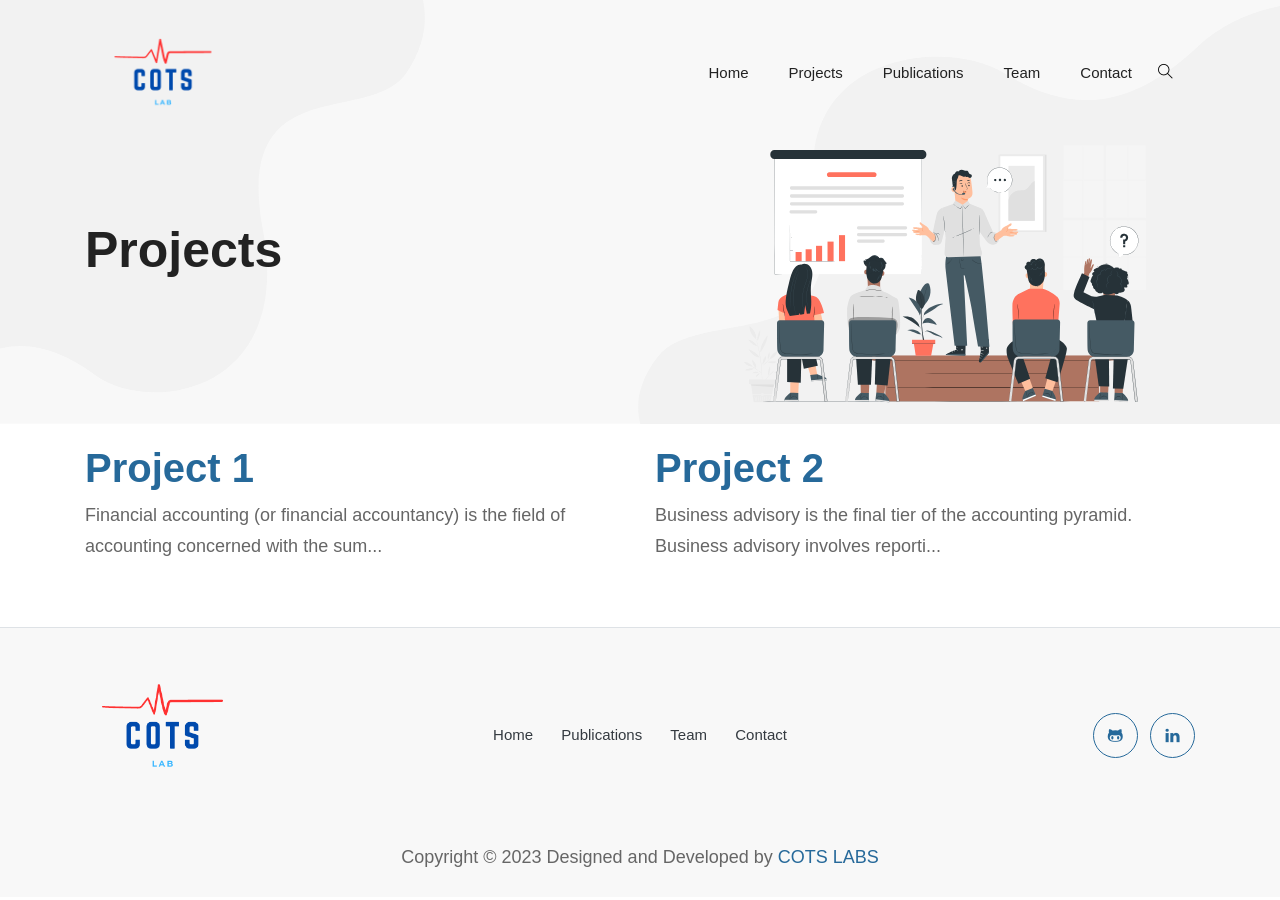
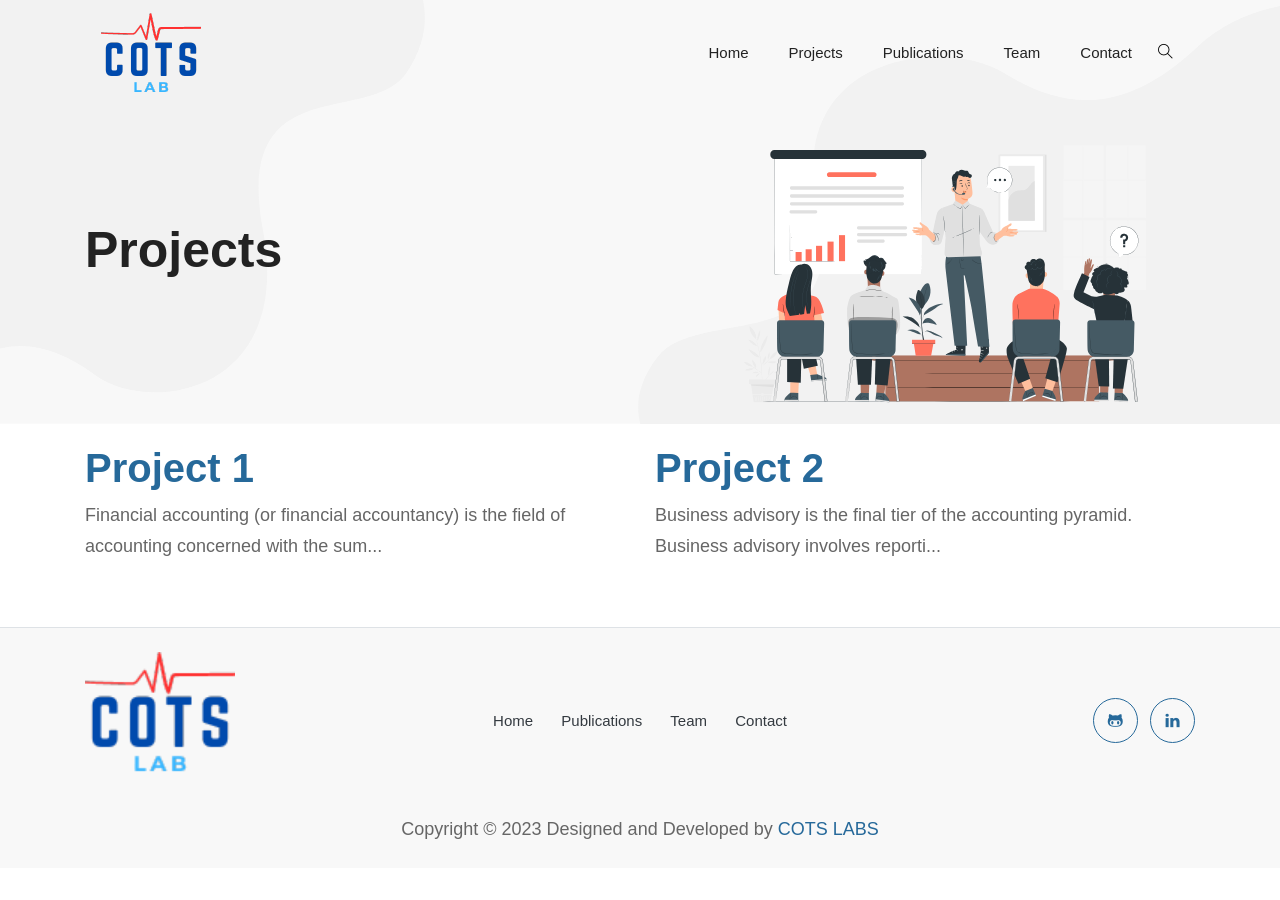
Before and after one commit to cots-lab/new-cots-website, a Jekyll site: the page built from _pages/projects.md, in a window 1280 px wide. Built offline with Jekyll 4.4.1, drawn with Linux system fonts in a browser that asks for light colours; nearby versions of some CDN libraries; some web fonts are replaced.

Commit message:
adding the logo image

```diff
--- a/_data/parameters.yml
+++ b/_data/parameters.yml
@@ -30,7 +30,7 @@ menu:
 ######################### Default Parameters ###########################
 
 # logo
-logo: "/assets/images/RedLogo.png"
+logo: "/assets/images/COTSLOGO.png"
 # meta data
 author: "Themefisher"
 description: "This is meta description"
--- a/_includes/header.html
+++ b/_includes/header.html
@@ -3,7 +3,7 @@
   <div class="container">
     <!-- navbar -->
     <nav class="navbar navbar-expand-lg navbar-light bg-transparent">
-      <a class="navbar-brand" href="{{ site.baseurl }}"><img class="img-fluid" style="width:120px;" src="{{ site.data.parameters.logo | relative_url }}" alt="{{ site.title }}"></a>
+      <a class="navbar-brand" href="{{ site.baseurl }}"><img class="img-fluid" src="{{ site.data.parameters.logo | relative_url }}" alt="{{ site.title }}"></a>
       <button class="navbar-toggler border-0" type="button" data-toggle="collapse" data-target="#navigation">
         <i class="ti-menu h3"></i>
       </button>
```
Also changed, not shown: assets/images/COTSLOGO.png (added).
